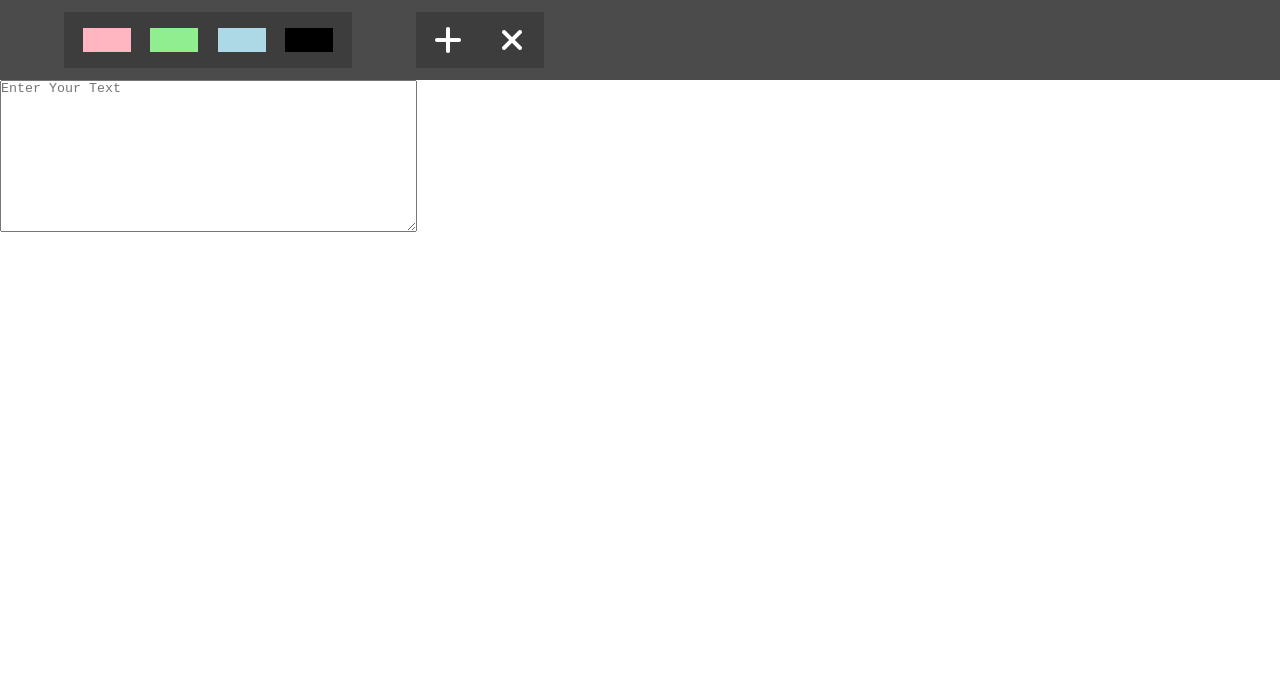
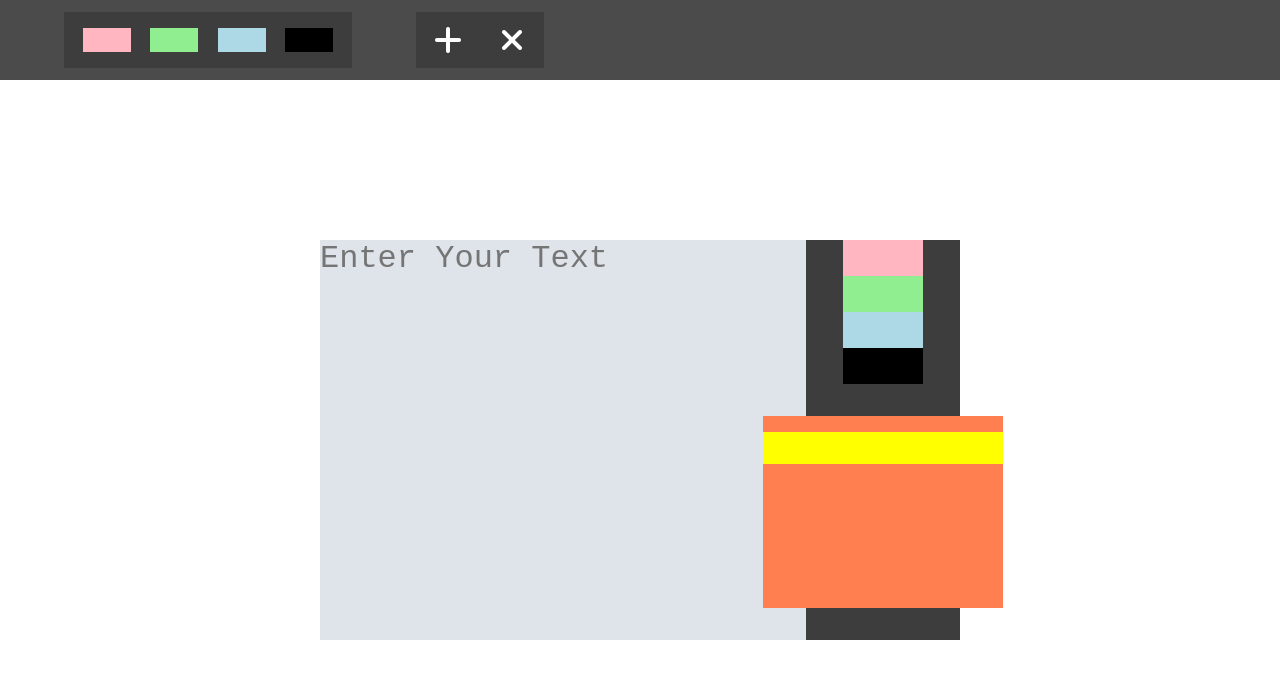
Before and after one commit to 7-Lonewolf/Kanban-Board, a plain HTML site: page index.html in a window 1280 px wide. Drawn offline with Linux system fonts and the light colour scheme.

Commit message:
modal and ticket update along with CSS - Problem with CSS

```diff
--- a/index.html
+++ b/index.html
@@ -29,8 +29,23 @@
 
     <!-- Modal Box -->
     <div class="modal-cont">
-         <textarea cols="50" rows="10" class="textArea-cont" placeholder="Enter Your Text"></textarea>
+        <textarea class="textArea-cont" placeholder="Enter Your Text"></textarea>
+        <div class="priority-colors-cont">
+            <div class="lightpink priority-colors"></div>
+            <div class="lightgreen priority-colors"></div>
+            <div class="lightblue priority-colors"></div>
+            <div class="black priority-colors"></div>
+        <div>
+    </div>
 
+    <!-- Ticket -->
+    <div class="main-cont">
+        <div class="ticket-cont">
+            <div class="ticket-color"></div>
+            <div class="ticket-id"></div>
+            <div class="task-area"></div>
+
+        </div>
     </div>
 </body>
 </html>
--- a/style.css
+++ b/style.css
@@ -36,9 +36,6 @@
 .lightblue{
     background-color: lightblue;
 }
-.lightpink{
-    background-color: lightpink;
-}
 .black{
     background-color: black;
 }
@@ -64,5 +61,54 @@
     background-color: #4BB543;
 }
 .modal-cont{
+    height: 50vh;
+    width: 50vw;
+    background-color: #3d3d3d;
+    position: absolute;
+    top:30%;
+    left:25%;
+    display: flex;
+}
+.textArea-cont{
+    height: 100%;
+    width: 76%;
+    resize: none;
+    outline: none;
+    border: none;
+    background-color: #dfe4ea;
+    font-size: 2rem;
+}
+.priority-colors-cont{
+    width: 24%;
+    display: flex;
+    flex-direction: column;
+    justify-content: space-evenly;
+    align-items: center;
+}
+.priority-colors{
+    height: 3rem;
+    width: 5rem;
 
 }
+.main-cont{
+    display: flex;
+    justify-content: center;
+    align-items: center;
+    flex-wrap: wrap;
+    gap: 2rem;
+    padding: 2rem;
+
+}
+.ticket-cont{
+    height: 12rem;
+    width: 15rem;
+    background-color: coral;
+
+}
+.ticket-color{
+    height: 1rem;
+}
+.ticket-id{
+    height: 2rem;
+    background-color:yellow;
+}
```
